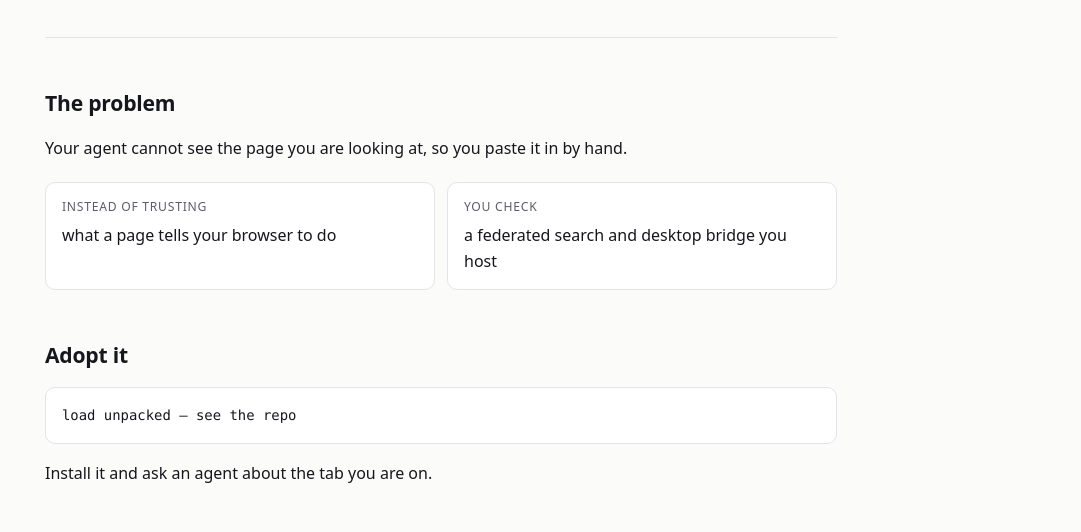
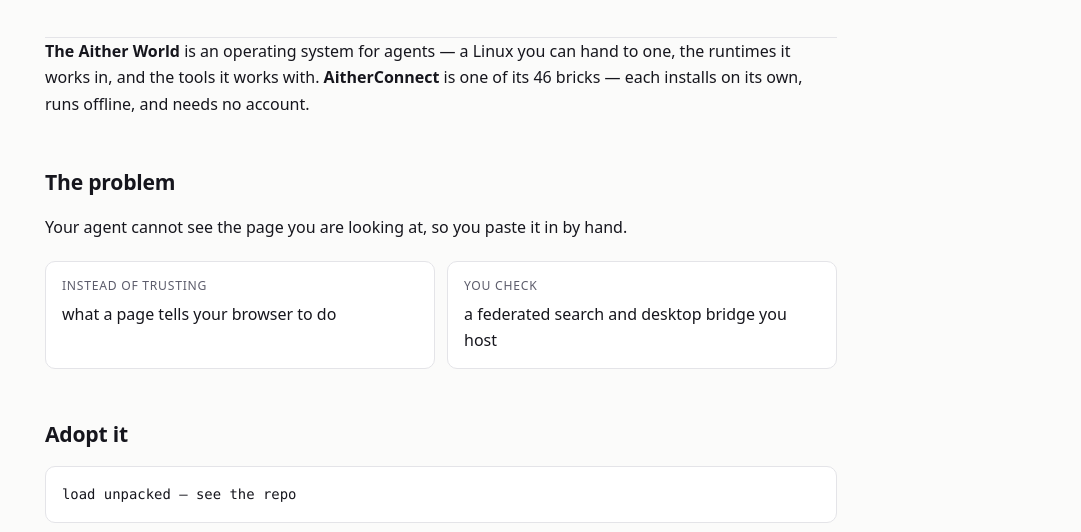
Before and after one commit to Aitherium/AitherConnect, a browser extension: page docs/index.html in a window 1280 px wide. Shown: the part 245-777 px from the top of the page, without its empty margins (199-1280 px from the left). Drawn offline with Linux system fonts and the light colour scheme.

Commit message:
docs: styled page for AitherConnect, generated from the registry

```diff
--- a/docs/index.html
+++ b/docs/index.html
@@ -68,6 +68,7 @@
   <h1>AitherConnect</h1>
   <p class="tag">Browser extension — federated AI search, page context, and the Living OS overlay.</p>
 </header>
+<p class="world"><strong>The Aither World</strong> is an operating system for agents — a Linux you can hand to one, the runtimes it works in, and the tools it works with. <strong>AitherConnect</strong> is one of its 46 bricks — each installs on its own, runs offline, and needs no account.</p>
 
 <h2>The problem</h2>
 <p>Your agent cannot see the page you are looking at, so you paste it in by hand.</p>
```
